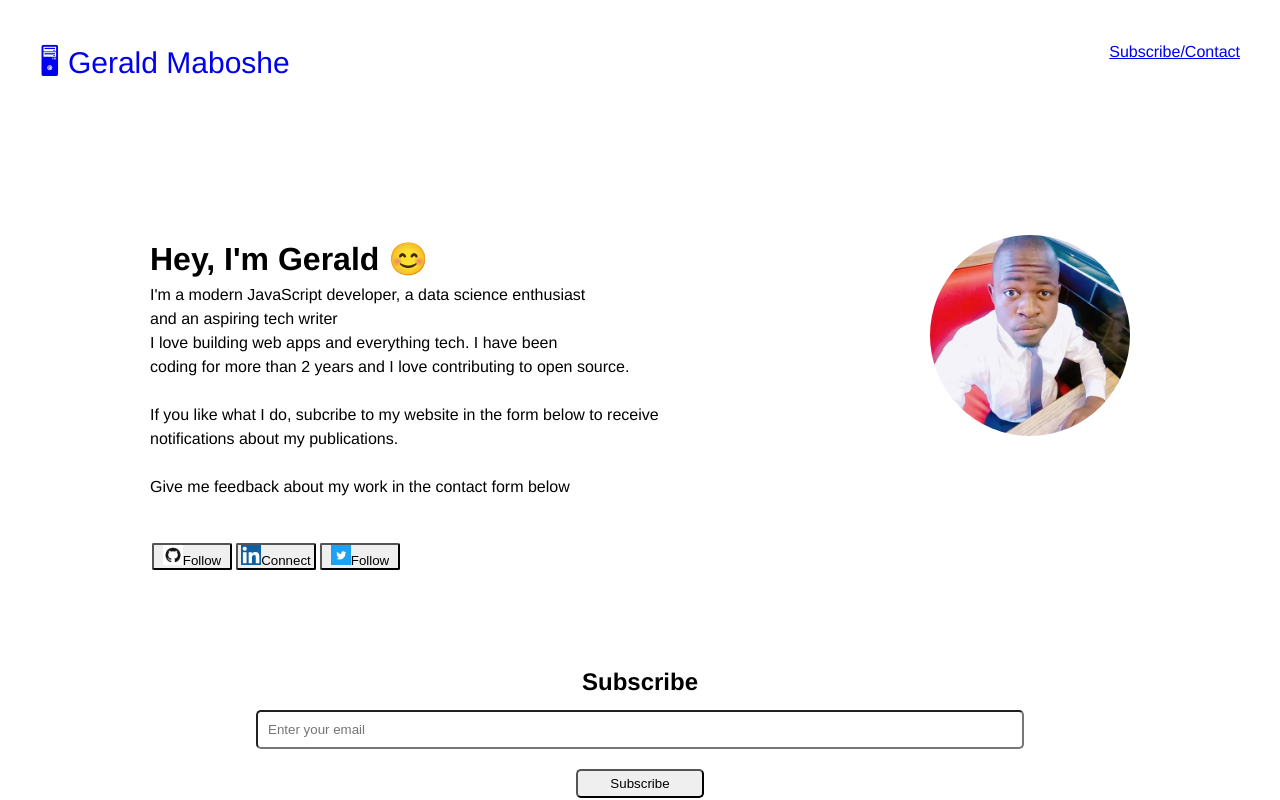
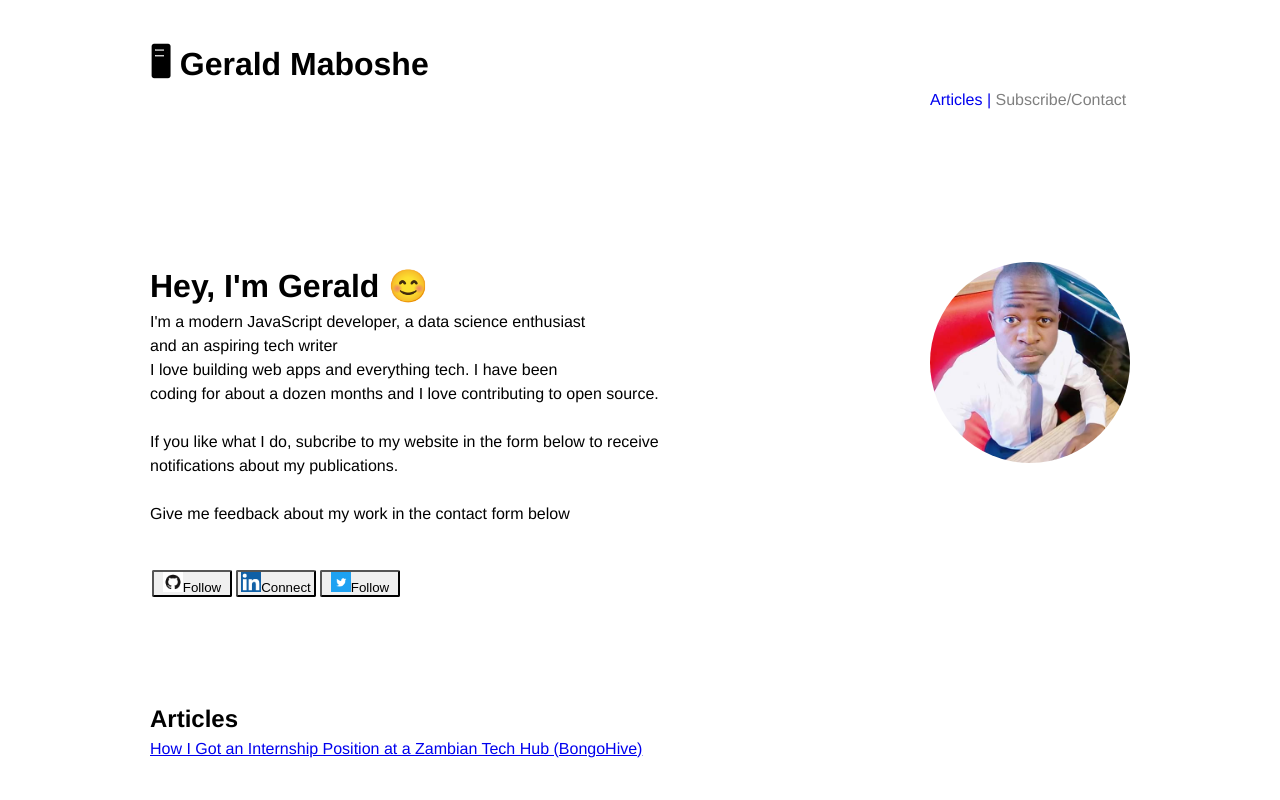
Before and after one commit to geraldmaboshe/geraldmaboshe.dev, a React (Create React App) app: page / in a window 1280 px wide. Shown: the top 800 px of the page. Built offline with nearby package versions, Linux system fonts and the light colour scheme.

Commit message:
added article section and hidden contact-subscibe section

```diff
--- a/src/App.js
+++ b/src/App.js
@@ -1,30 +1,15 @@
 import React, { Component } from 'react';
-import Header from './components/Header'
+import Container from './components/Container'
 import './App.css';
-import Events from './components/Events';
-import {BrowserRouter as Router, Route} from 'react-router-dom';
+
+
 
 class App extends Component {
   render() {
     return (
-      <Router>
-     <div className="mainDiv">
-
-       <Route exact path="/" render={props =>(
-         <>
-         <Header />
-
-         </>
-       )}>
-
-       </Route>
-       <Route path="/events" component={Events}>
-
-       </Route>
-
-     </div>
-     </Router>
-
+      <div className="App">
+      <Container />
+      </div>
     );
   }
 }
--- a/src/components/Header.js
+++ b/src/components/Container.js
@@ -1,28 +1,23 @@
 import React, { Component } from 'react';
-import {Link} from 'react-router-dom';
-//import {BrowserRouter as Router, Route} from 'react-router-dom';
 class Header extends Component {
 
     render() {
         return (
-            // <Router>
-            <div style={styling}>
+            <div>
                 <div style={navigation}>
-                    <Link style={Link1} to="/">🖥 Gerald Maboshe</Link>
-                    <a style={divLink} href="#form">Subscribe/Contact</a>
+                    <h1 style={{marginLeft: '150px'}}>🖥 Gerald Maboshe</h1>
+                     <a style={divLink1} href="#articles">Articles  |   </a>
+                     <a style={divLink2} > Subscribe/Contact</a>
 
-                    {/* <div style={divLink}>
-                        <Link style={otherLinks}  to="articles">Articles</Link> | <Link style={otherLinks} to="events">Events</Link>
-                        <
-                    </div> */}
+
                 </div>
                 <div style={main}>
-                    <h1>Hey, I'm Gerald 😊
+                    <h1>Hey, I'm Gerald <span>😊</span>
                     <img style={imgStyle} src="pic.jpg"/>
                     </h1>
                         <p>
                         I'm a modern JavaScript developer, a data science enthusiast<br /> and an aspiring tech writer <br />
-                        I love building web apps and everything tech. I have been <br />coding for more than 2 years
+                        I love building web apps and everything tech. I have been <br />coding for about a dozen months
                         and I love contributing to open source.<br /><br />
                         If you like what I do, subcribe to my website in the form below to receive<br />
                         notifications about my publications.<br /><br />
@@ -56,7 +51,19 @@ class Header extends Component {
                         Follow
                     </button>
                 </div>
-                <div style = {formStyle} id="form">
+                <div style={articleStyle} id="articles">
+                    <h2>Articles</h2>
+                    <a href="https://medium.com/bongohive/how-i-got-an-internship-position-at-a-zambian-tech-hub-bongohive-a2ad8cfdc002">
+                    How I Got an Internship Position at a Zambian Tech Hub (BongoHive)
+                    </a>
+                </div>
+                <div style={footerStyle}>
+                    <p>&copy; 2019. Gerald Maboshe</p>
+                </div>
+               <div>
+
+               </div>
+                {/* <div style = {formStyle} id="form">
                     <form >
                         <div>
                             <h2>Subscribe</h2>
@@ -72,18 +79,14 @@ class Header extends Component {
                             <input style = {contactBtn} type="button" value="Send" /><br />
                         </div>
                     </form>
-                </div>
+                </div> */}
 
             </div>
-            //</Router>
+
         );
     }
 }
-const styling = {
-    //backgroundColor: "#4682B4",
-    //height: "500px"
-    //float:"left"
-}
+
 const main = {
     marginTop: "150px",
     marginLeft: "150px",
@@ -102,12 +105,18 @@ const Link1 = {
     marginLeft: "40px",
     fontSize: "30px",
 }
- const divLink = {
-   float:'right'
+ const divLink1 = {
+    marginLeft: '75%',
+   textDecoration: "none"
  }
+ const divLink2 = {
+
+    textDecoration: "none",
+    color: 'grey'
+  }
  const otherLinks = {
-    textDecoration:"none"
- }
+   textDecoration:"none"
+  }
  const navigation = {
     marginTop:'40px',
     marginRight:'40px'
@@ -116,7 +125,7 @@ const Link1 = {
  const followBtns = {
      marginLeft:"150px",
      paddingTop:"40px",
-     marginBottom: "50px"
+     marginBottom: "100px"
 
  }
  const btns = {
@@ -134,7 +143,7 @@ const Link1 = {
      width: "60%",
      borderRadius: "5px",
      margin: '10px',
-     //borderStyle: 'solid'
+
  }
  const subBtn = {
      padding: '5px',
@@ -149,7 +158,7 @@ const Link1 = {
     width: "60%",
     borderRadius: "5px",
     margin: '10px',
-    //borderStyle: 'solid'
+
 
 
  }
@@ -161,5 +170,14 @@ const Link1 = {
     width: '10%'
 
  }
+ const articleStyle = {
+     marginBottom: '400px',
+     marginLeft: '150px',
+     marginTop: '20px'
+ }
+ const footerStyle ={
+        marginLeft: '150px',
+        marginBottom: '100px'
+ }
 
 export default Header;
--- a/src/components/Events.js
+++ /dev/null
@@ -1,13 +0,0 @@
-import React, { Component } from 'react'
-
-export class Events extends Component {
-    render() {
-        return (
-            <div>
-
-            </div>
-        )
-    }
-}
-
-export default Events
```
